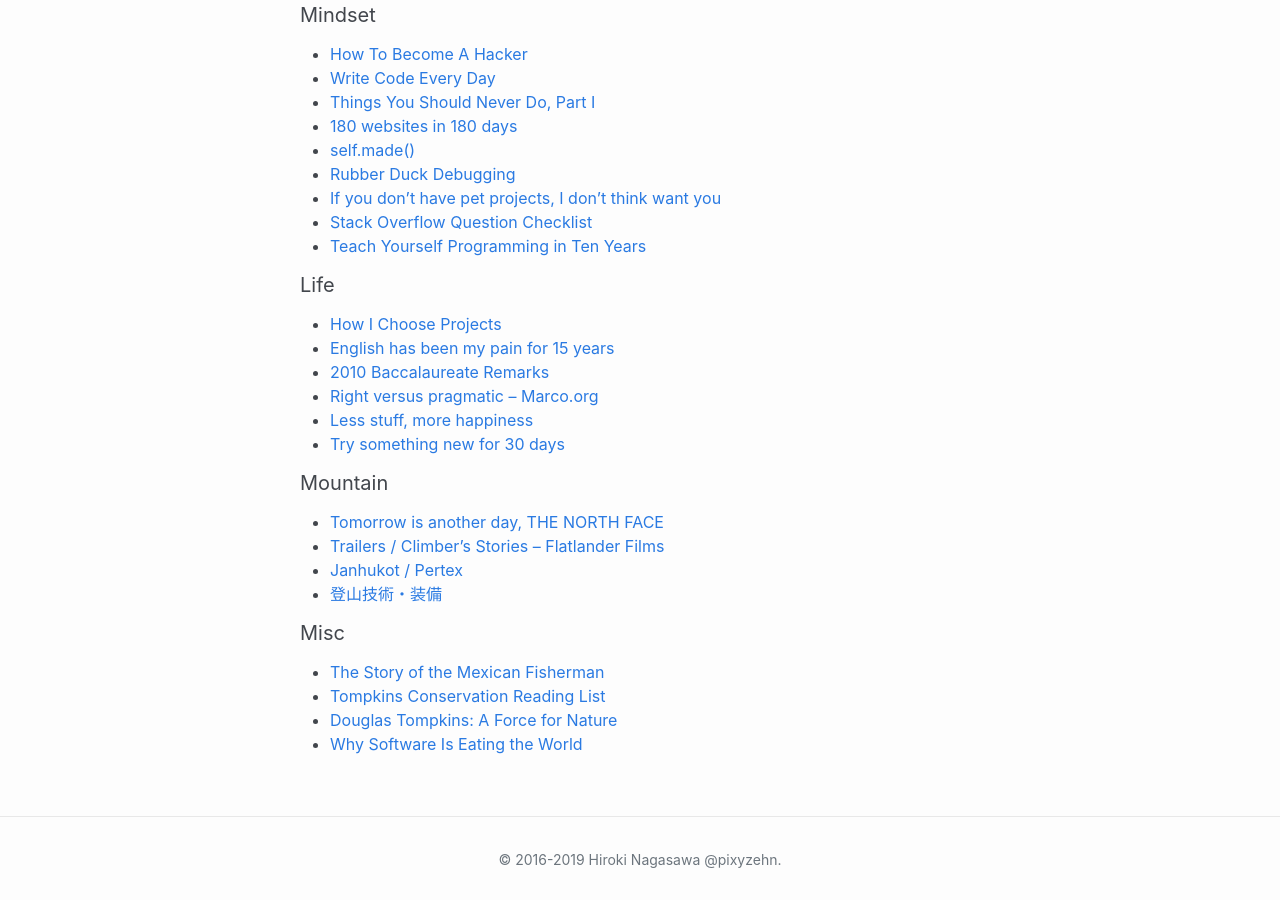
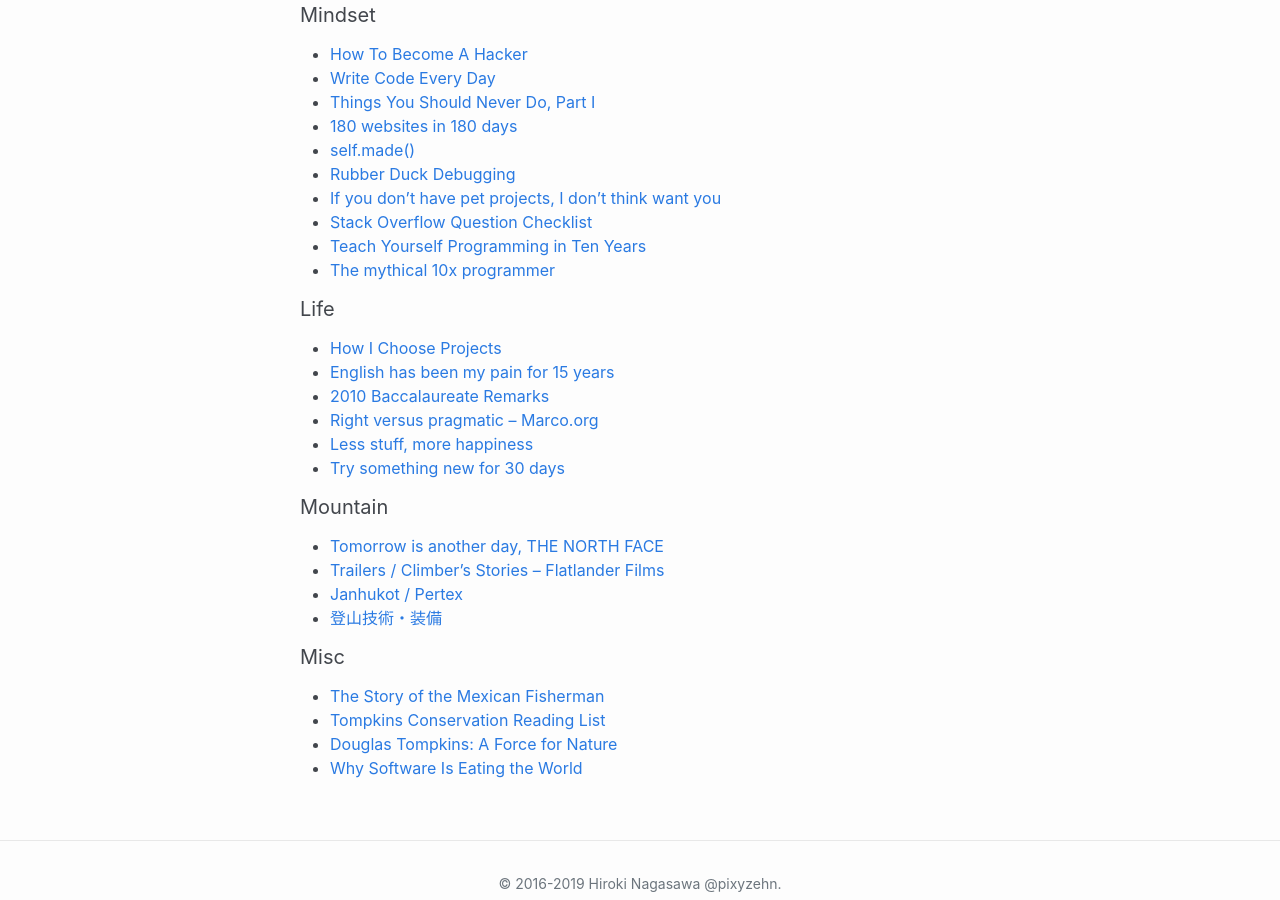
Before and after one commit to pixyzehn/pixyzehn.com, a Jekyll site: the page built from pages/things_i_like.md, in a window 1280 px wide and 900 px high, scrolled down 555 px. Built offline with Jekyll 4.4.1, drawn with Linux system fonts in a browser that asks for light colours; nearby versions of some CDN libraries; library files that are not in the unit come from our copies.

Commit message:
Update pages

```diff
--- a/pages/things_i_like.md
+++ b/pages/things_i_like.md
@@ -31,6 +31,7 @@ The idea comes from [Things I Love by Khanlou](http://khanlou.com/love/) written
 - [If you don’t have pet projects, I don’t think want you](https://ayende.com/blog/90113/if-you-dont-have-pet-projects-i-dont-think-i-want-you)
 - [Stack Overflow Question Checklist](http://tinyurl.com/stack-checklist)
 - [Teach Yourself Programming in Ten Years](http://www.norvig.com/21-days.html)
+- [The mythical 10x programmer](http://antirez.com/news/112)
 
 #### Life
 - [How I Choose Projects](https://www.scotthyoung.com/blog/2016/02/18/choosing-projects/)
```
